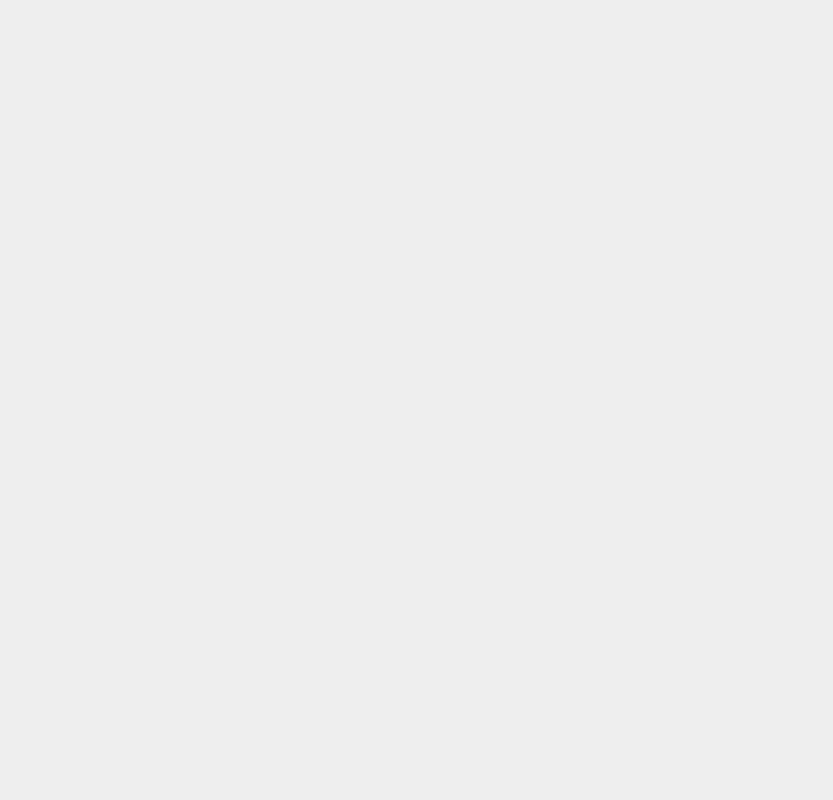
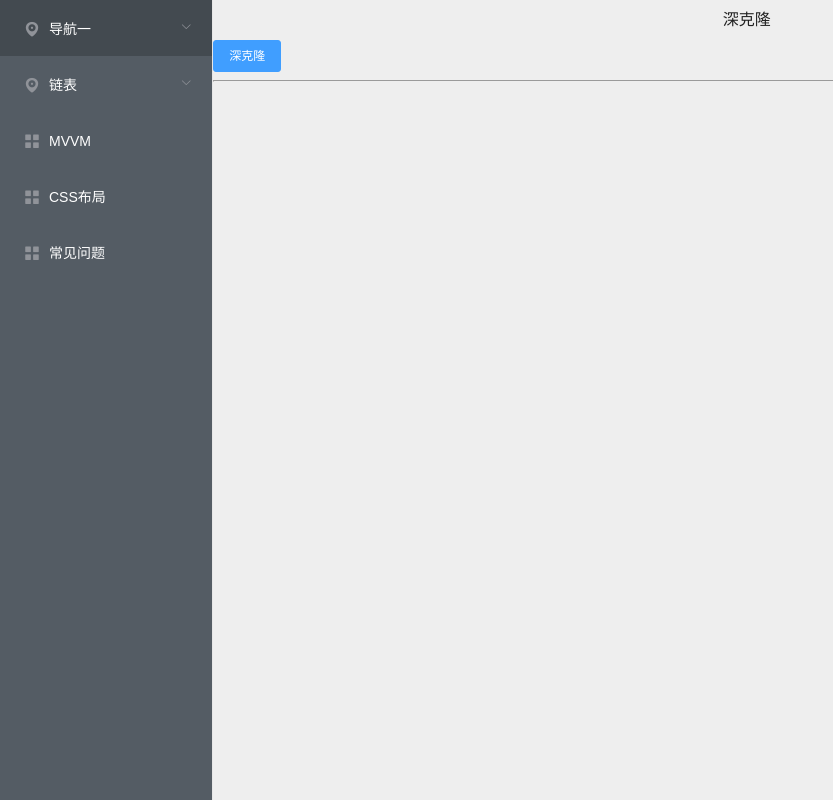
Before and after one commit to hahahahahahahha/data-structure, a Vue app: page /#/navCommon in a window 1280 px wide. Shown: the whole page, without its empty margins (0-833 px from the left). Built offline with nearby package versions, Linux system fonts and the light colour scheme.

Commit message:
feat:深拷贝

```diff
--- a/src/components/nav-menu.vue
+++ b/src/components/nav-menu.vue
@@ -50,7 +50,10 @@
           <span slot="title">CSS布局</span>
         </el-menu-item>
 
-
+        <el-menu-item index="5" @click="gotoRouter('/navCommon')">
+          <i class="el-icon-menu"></i>
+          <span slot="title">常见问题</span>
+        </el-menu-item>
         <!-- <el-menu-item index="3" @click="gotoRouter('/nav2')">
           <i class="el-icon-menu"></i>
           <span slot="title">导航二</span>
--- a/src/router/index.js
+++ b/src/router/index.js
@@ -35,6 +35,12 @@ const routes = [
         name: 'NavCss',
         component: () => import('@/views/nav-item/nav-css')
       },
+      // common-question
+      {
+        path: 'navCommon',
+        name: 'NavCommon',
+        component: () => import('@/views/nav-item/nav-common-question')
+      },
       {
         path: 'nav1',
         name: 'Nav1',
--- /dev/null
+++ b/src/views/class/common-question.js
@@ -0,0 +1,29 @@
+/*
+ * @Author       : zhuyanglei@xdf.cn
+ * @Date         : 2021-01-20 22:52:07
+ * @LastEditors  : zhuyanglei@xdf.cn
+ * @LastEditTime : 2021-01-20 23:11:44
+ * @Description  : 描述信息
+ */
+
+//  递归深克隆
+ export function deepCopy(obj) {
+    //  过滤特殊情况
+    if (obj === null) return null
+    if (typeof obj !== 'object') return obj
+    if (obj instanceof RegExp) {
+        return new RegExp(obj)
+    }
+    if (obj instanceof Date) {
+        return new Date(obj)
+    }
+
+    // 不直接创建对象的目的 克隆的结果和之前保持相同的所属类
+    let newObj = new obj.constructor
+    for (const key in obj) {
+        if (Object.prototype.hasOwnProperty.call(obj, key)) {
+            newObj[key] = deepCopy(obj[key])
+        }
+    }
+    return newObj
+ }
--- /dev/null
+++ b/src/views/nav-item/nav-common-question.vue
@@ -0,0 +1,43 @@
+<template>
+  <div class="nav-container">
+    <h6>深克隆</h6>
+      <el-button class="margin-btn" type="primary" size="small" @click="copyClick">深克隆</el-button>
+    <hr>
+  </div>
+</template>
+
+<script>
+import { deepCopy } from "@/views/class/common-question.js";
+export default {
+  data() {
+    return {
+
+    }
+  },
+  methods: {
+    copyClick() {
+      const obj = {
+        a: 10,
+        b: {
+          x: 100
+        },
+        c: [1,2,3],
+        d: /^\d+$/
+      }
+
+      const obj2 = deepCopy(obj)
+
+      console.log(obj, obj2)
+      console.log(obj === obj2)
+      console.log(obj.b === obj2.b)
+    }
+  }
+}
+</script>
+
+<style lang="scss" scoped>
+h6 {
+  line-height: 40px;
+  text-align: center;
+}
+</style>
```
